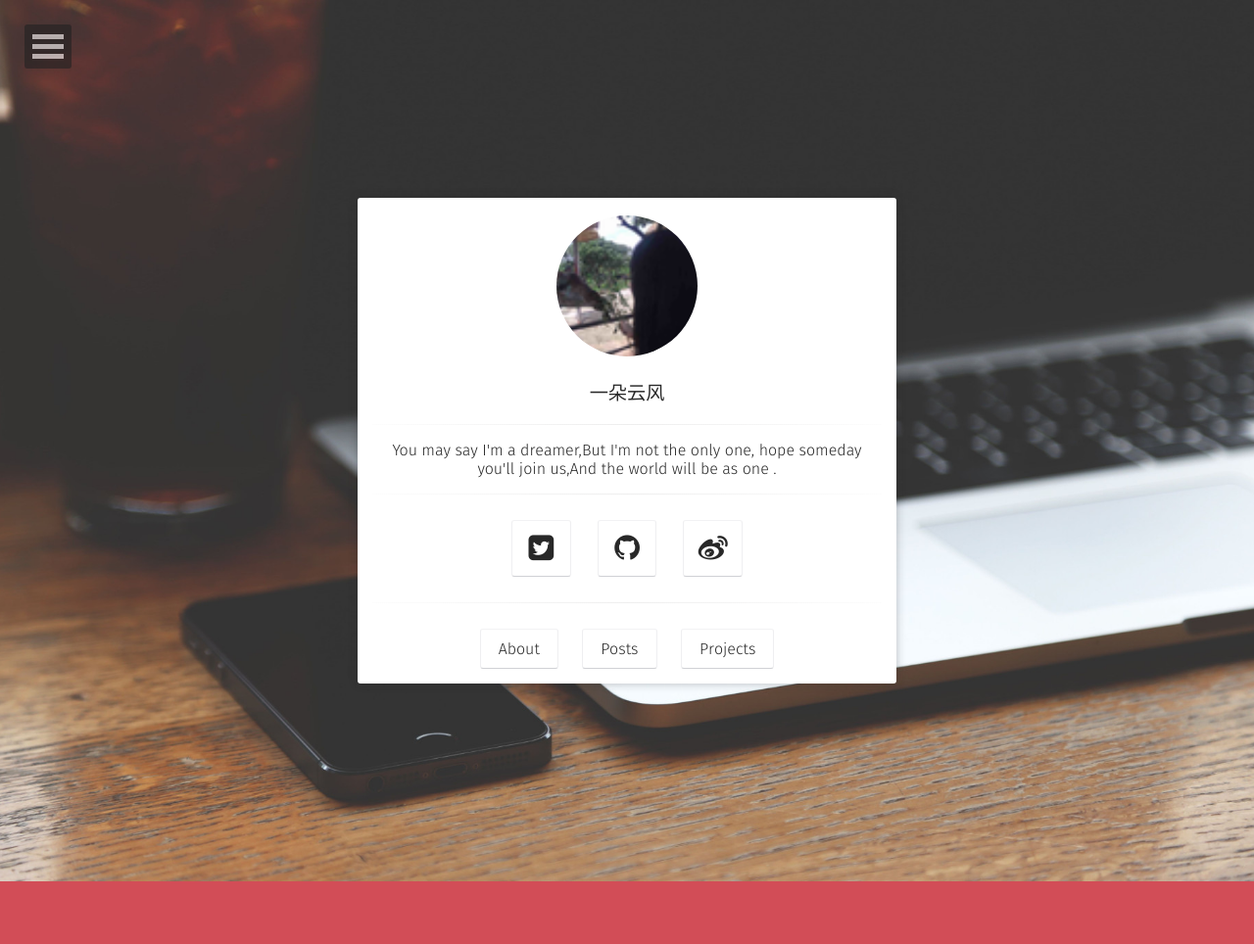
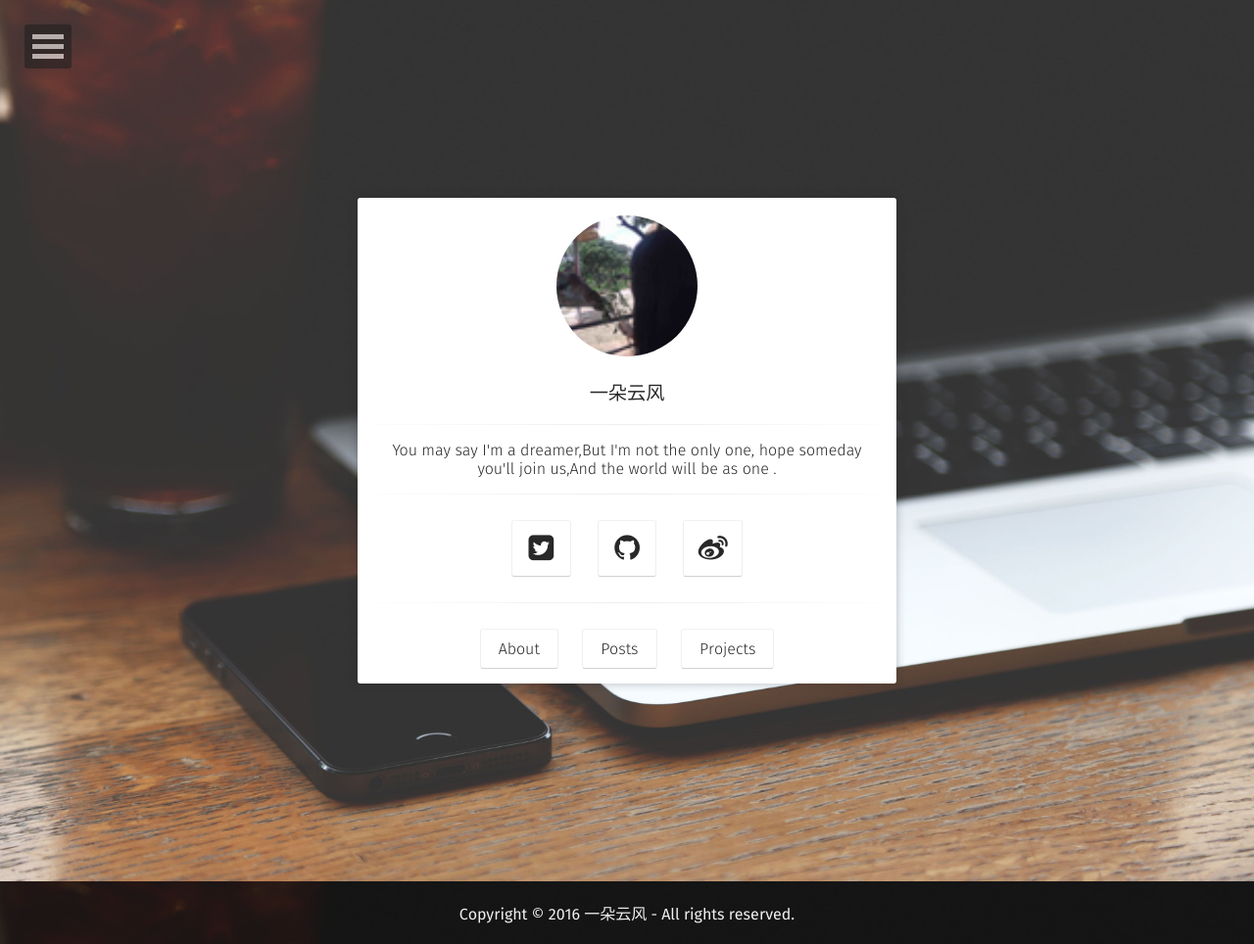
Before and after one commit to XuYanci/XuYanci.github.io, a Jekyll site: the page built from index.html, in a window 1280 px wide. Shown: the whole page at 98% size. Built offline with Jekyll 4.4.1, drawn with Linux system fonts in a browser that asks for light colours; some web fonts are replaced; comment, search, counter and statistics services are not loaded; before the commit the page ends 900 px from its top, so only the background shows below that.

Commit message:
add footer.html

```diff
--- a/_config.yml
+++ b/_config.yml
@@ -9,6 +9,8 @@ background:         'assets/img/placeholder-big.jpg'
 tiled_bg:           false   # Set this true if you want to tile your background image, otherwise it will be covered
 locale:             en_US
 url:                https://yanci.me
+author:
+    name:           一朵云风
 
 # Jekyll
 permalink:          /:title/
--- /dev/null
+++ b/_includes/footer.html
@@ -0,0 +1,9 @@
+<div class="footer">
+    <div class="container-fluid">
+        <div class="row-fluid">
+            <div class="col-md-12">
+                Copyright &copy; 2016 {{ site.author.name }} - All rights reserved.
+            </div>
+        </div>
+    </div>
+</div>
--- a/_layouts/home.html
+++ b/_layouts/home.html
@@ -46,5 +46,6 @@ layout: compress
         </div>
     </header>
     {% include scripts.html %}
+    {% include footer.html %}
 </body>
 </html>
--- a/_sass/site.scss
+++ b/_sass/site.scss
@@ -47,6 +47,15 @@ body {
 	    display: block !important;
 	}
 }
+
+.footer {
+    padding: 20px 0;
+    text-align: center;
+    color: #f0f0f0;
+    background-color: #575757;
+    background-color: rgba(0, 0, 0, 0.6);
+}
+
 .flex {
 	display: -webkit-box;
 	display: -webkit-flex;
```
Also changed, not shown: 11 other files.
